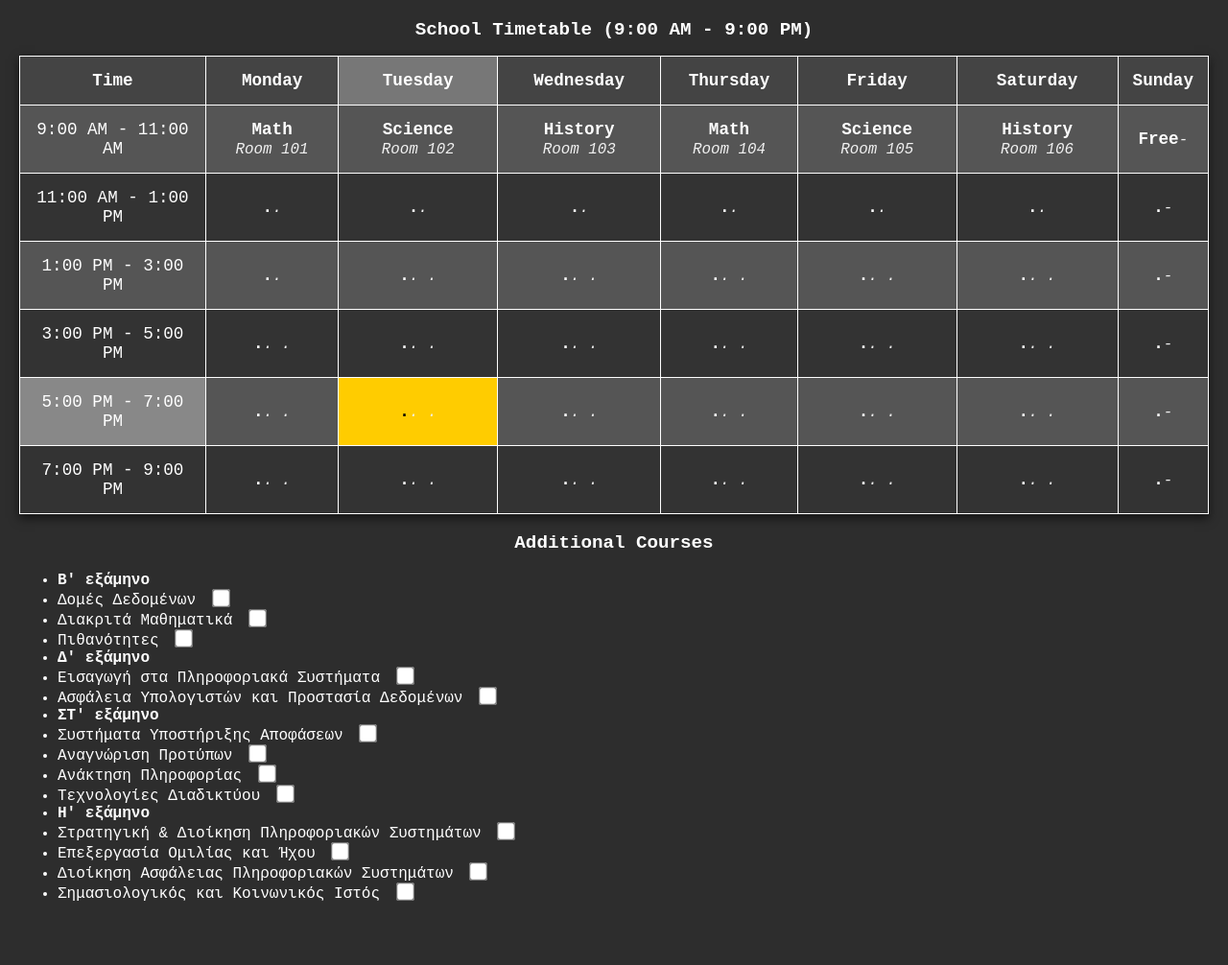
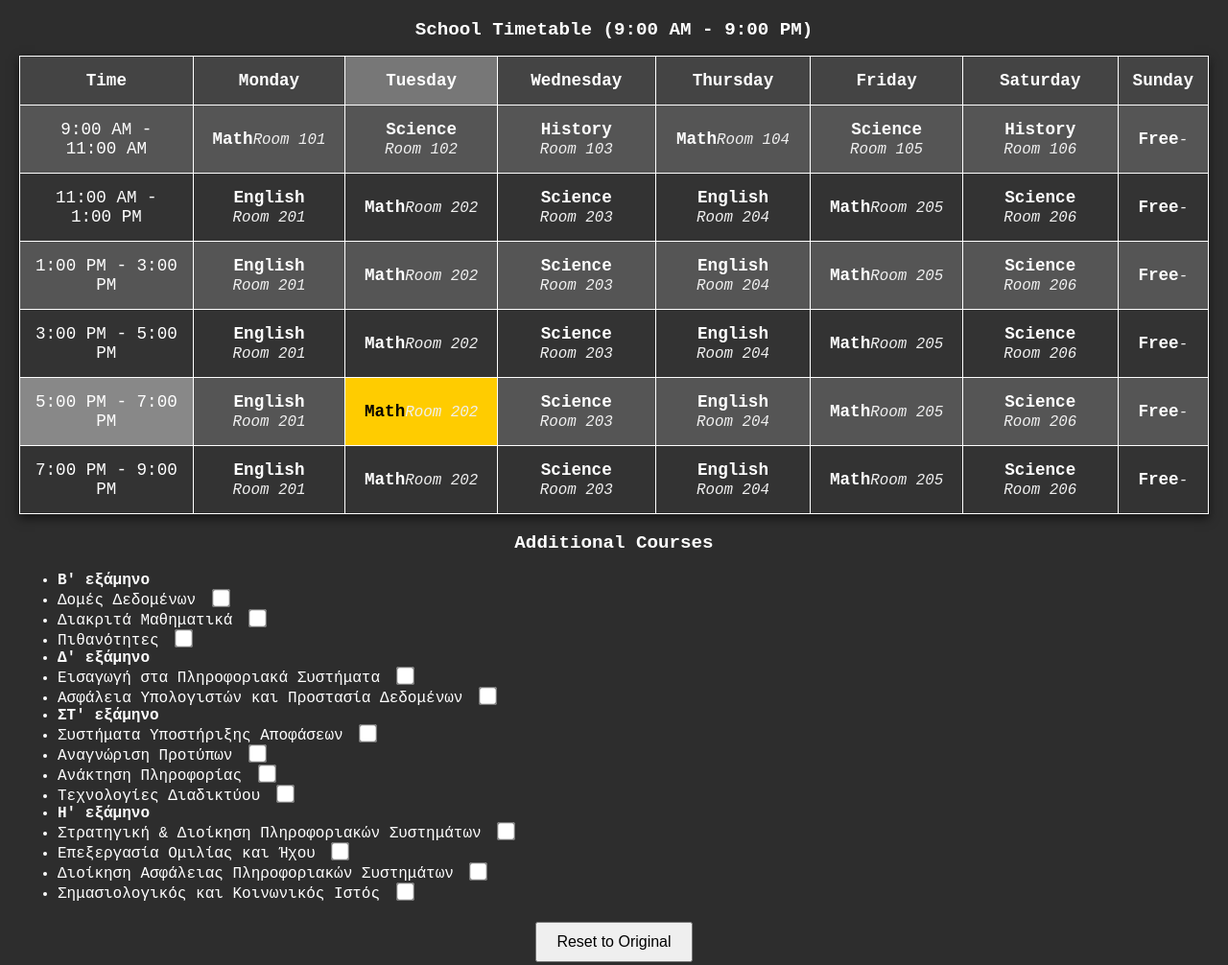
Before and after one commit to x-dot/x-dot.github.io, a plain HTML site: page index.html in a window 1280 px wide. Shown: the whole page at 96% size. Before the commit the page ends 961 px from the top, so only its background shows below. Drawn offline with Linux system fonts and the light colour scheme.

Commit message:
Update index.html

```diff
--- a/index.html
+++ b/index.html
@@ -249,6 +249,11 @@
             }
         });
     }
+	function clearLocalStorage() {
+            localStorage.clear(); // Clear all data in localStorage
+            alert("All saved data has been cleared. The page will now reload.");
+            location.reload(); // Reload the page to reflect the changes
+			}
 </script>
 </head>
 <body>
@@ -278,53 +283,53 @@
     </tr>
     <tr>
         <td onclick="editTime(this)">11:00 AM - 1:00 PM</td>
-        <td data-index="7" onclick="editCell(this)"><div class="subject">.</div><div class="room class-info">.</div></td>
-        <td data-index="8" onclick="editCell(this)"><div class="subject">.</div><div class="room class-info">.</div></td>
-        <td data-index="9" onclick="editCell(this)"><div class="subject">.</div><div class="room class-info">.</div></td>
-        <td data-index="10" onclick="editCell(this)"><div class="subject">.</div><div class="room class-info">.</div></td>
-        <td data-index="11" onclick="editCell(this)"><div class="subject">.</div><div class="room class-info">.</div></td>
-        <td data-index="12" onclick="editCell(this)"><div class="subject">.</div><div class="room class-info">.</div></td>
-        <td data-index="13" onclick="editCell(this)"><div class="subject">.</div><div class="room class-info">-</div></td>
+        <td data-index="7" onclick="editCell(this)"><div class="subject">English</div><div class="room class-info">Room 201</div></td>
+        <td data-index="8" onclick="editCell(this)"><div class="subject">Math</div><div class="room class-info">Room 202</div></td>
+        <td data-index="9" onclick="editCell(this)"><div class="subject">Science</div><div class="room class-info">Room 203</div></td>
+        <td data-index="10" onclick="editCell(this)"><div class="subject">English</div><div class="room class-info">Room 204</div></td>
+        <td data-index="11" onclick="editCell(this)"><div class="subject">Math</div><div class="room class-info">Room 205</div></td>
+        <td data-index="12" onclick="editCell(this)"><div class="subject">Science</div><div class="room class-info">Room 206</div></td>
+        <td data-index="13" onclick="editCell(this)"><div class="subject">Free</div><div class="room class-info">-</div></td>
     </tr>
     <tr>
         <td onclick="editTime(this)">1:00 PM - 3:00 PM</td>
-        <td data-index="14" onclick="editCell(this)"><div class="subject">.</div><div class="room class-info">.</div></td>
-        <td data-index="15" onclick="editCell(this)"><div class="subject">.</div><div class="room class-info">. .</div></td>
-        <td data-index="16" onclick="editCell(this)"><div class="subject">.</div><div class="room class-info">. .</div></td>
-        <td data-index="17" onclick="editCell(this)"><div class="subject">.</div><div class="room class-info">. .</div></td>
-        <td data-index="18" onclick="editCell(this)"><div class="subject">.</div><div class="room class-info">. .</div></td>
-        <td data-index="19" onclick="editCell(this)"><div class="subject">.</div><div class="room class-info">. .</div></td>
-        <td data-index="20" onclick="editCell(this)"><div class="subject">.</div><div class="room class-info">-</div></td>
+        <td data-index="14" onclick="editCell(this)"><div class="subject">English</div><div class="room class-info">Room 201</div></td>
+        <td data-index="15" onclick="editCell(this)"><div class="subject">Math</div><div class="room class-info">Room 202</div></td>
+        <td data-index="16" onclick="editCell(this)"><div class="subject">Science</div><div class="room class-info">Room 203</div></td>
+        <td data-index="17" onclick="editCell(this)"><div class="subject">English</div><div class="room class-info">Room 204</div></td>
+        <td data-index="18" onclick="editCell(this)"><div class="subject">Math</div><div class="room class-info">Room 205</div></td>
+        <td data-index="19" onclick="editCell(this)"><div class="subject">Science</div><div class="room class-info">Room 206</div></td>
+        <td data-index="20" onclick="editCell(this)"><div class="subject">Free</div><div class="room class-info">-</div></td>
     </tr>
     <tr>
         <td onclick="editTime(this)">3:00 PM - 5:00 PM</td>
-        <td data-index="21" onclick="editCell(this)"><div class="subject">.</div><div class="room class-info">. .</div></td>
-        <td data-index="22" onclick="editCell(this)"><div class="subject">.</div><div class="room class-info">. .</div></td>
-        <td data-index="23" onclick="editCell(this)"><div class="subject">.</div><div class="room class-info">. .</div></td>
-        <td data-index="24" onclick="editCell(this)"><div class="subject">.</div><div class="room class-info">. .</div></td>
-        <td data-index="25" onclick="editCell(this)"><div class="subject">.</div><div class="room class-info">. .</div></td>
-        <td data-index="26" onclick="editCell(this)"><div class="subject">.</div><div class="room class-info">. .</div></td>
-        <td data-index="27" onclick="editCell(this)"><div class="subject">.</div><div class="room class-info">-</div></td>
+        <td data-index="21" onclick="editCell(this)"><div class="subject">English</div><div class="room class-info">Room 201</div></td>
+        <td data-index="22" onclick="editCell(this)"><div class="subject">Math</div><div class="room class-info">Room 202</div></td>
+        <td data-index="23" onclick="editCell(this)"><div class="subject">Science</div><div class="room class-info">Room 203</div></td>
+        <td data-index="24" onclick="editCell(this)"><div class="subject">English</div><div class="room class-info">Room 204</div></td>
+        <td data-index="25" onclick="editCell(this)"><div class="subject">Math</div><div class="room class-info">Room 205</div></td>
+        <td data-index="26" onclick="editCell(this)"><div class="subject">Science</div><div class="room class-info">Room 206</div></td>
+        <td data-index="27" onclick="editCell(this)"><div class="subject">Free</div><div class="room class-info">-</div></td>
     </tr>
     <tr>
         <td onclick="editTime(this)">5:00 PM - 7:00 PM</td>
-        <td data-index="28" onclick="editCell(this)"><div class="subject">.</div><div class="room class-info">. .</div></td>
-        <td data-index="29" onclick="editCell(this)"><div class="subject">.</div><div class="room class-info">. .</div></td>
-        <td data-index="30" onclick="editCell(this)"><div class="subject">.</div><div class="room class-info">. .</div></td>
-        <td data-index="31" onclick="editCell(this)"><div class="subject">.</div><div class="room class-info">. .</div></td>
-        <td data-index="32" onclick="editCell(this)"><div class="subject">.</div><div class="room class-info">. .</div></td>
-        <td data-index="33" onclick="editCell(this)"><div class="subject">.</div><div class="room class-info">. .</div></td>
-        <td data-index="34" onclick="editCell(this)"><div class="subject">.</div><div class="room class-info">-</div></td>
+        <td data-index="28" onclick="editCell(this)"><div class="subject">English</div><div class="room class-info">Room 201</div></td>
+        <td data-index="29" onclick="editCell(this)"><div class="subject">Math</div><div class="room class-info">Room 202</div></td>
+        <td data-index="30" onclick="editCell(this)"><div class="subject">Science</div><div class="room class-info">Room 203</div></td>
+        <td data-index="31" onclick="editCell(this)"><div class="subject">English</div><div class="room class-info">Room 204</div></td>
+        <td data-index="32" onclick="editCell(this)"><div class="subject">Math</div><div class="room class-info">Room 205</div></td>
+        <td data-index="33" onclick="editCell(this)"><div class="subject">Science</div><div class="room class-info">Room 206</div></td>
+        <td data-index="34" onclick="editCell(this)"><div class="subject">Free</div><div class="room class-info">-</div></td>
     </tr>
     <tr>
         <td onclick="editTime(this)">7:00 PM - 9:00 PM</td>
-        <td data-index="35" onclick="editCell(this)"><div class="subject">.</div><div class="room class-info">. .</div></td>
-        <td data-index="36" onclick="editCell(this)"><div class="subject">.</div><div class="room class-info">. .</div></td>
-        <td data-index="37" onclick="editCell(this)"><div class="subject">.</div><div class="room class-info">. .</div></td>
-        <td data-index="38" onclick="editCell(this)"><div class="subject">.</div><div class="room class-info">. .</div></td>
-        <td data-index="39" onclick="editCell(this)"><div class="subject">.</div><div class="room class-info">. .</div></td>
-        <td data-index="40" onclick="editCell(this)"><div class="subject">.</div><div class="room class-info">. .</div></td>
-        <td data-index="41" onclick="editCell(this)"><div class="subject">.</div><div class="room class-info">-</div></td>
+        <td data-index="35" onclick="editCell(this)"><div class="subject">English</div><div class="room class-info">Room 201</div></td>
+        <td data-index="36" onclick="editCell(this)"><div class="subject">Math</div><div class="room class-info">Room 202</div></td>
+        <td data-index="37" onclick="editCell(this)"><div class="subject">Science</div><div class="room class-info">Room 203</div></td>
+        <td data-index="38" onclick="editCell(this)"><div class="subject">English</div><div class="room class-info">Room 204</div></td>
+        <td data-index="39" onclick="editCell(this)"><div class="subject">Math</div><div class="room class-info">Room 205</div></td>
+        <td data-index="40" onclick="editCell(this)"><div class="subject">Science</div><div class="room class-info">Room 206</div></td>
+        <td data-index="41" onclick="editCell(this)"><div class="subject">Free</div><div class="room class-info">-</div></td>
     </tr>
 </table>
 
@@ -348,5 +353,10 @@
     <li><span onclick="editText(this)">Διοίκηση Ασφάλειας Πληροφοριακών Συστημάτων</span> <input type="checkbox"></li>
     <li><span onclick="editText(this)">Σημασιολογικός και Κοινωνικός Ιστός</span> <input type="checkbox"></li>
 </ul>
+<div style="text-align: center; margin-top: 20px;">
+        <button onclick="clearLocalStorage()" style="padding: 10px 20px; font-size: 1em; cursor: pointer;">
+            Reset to Original
+        </button>
+    </div>
 </body>
 </html>
```
